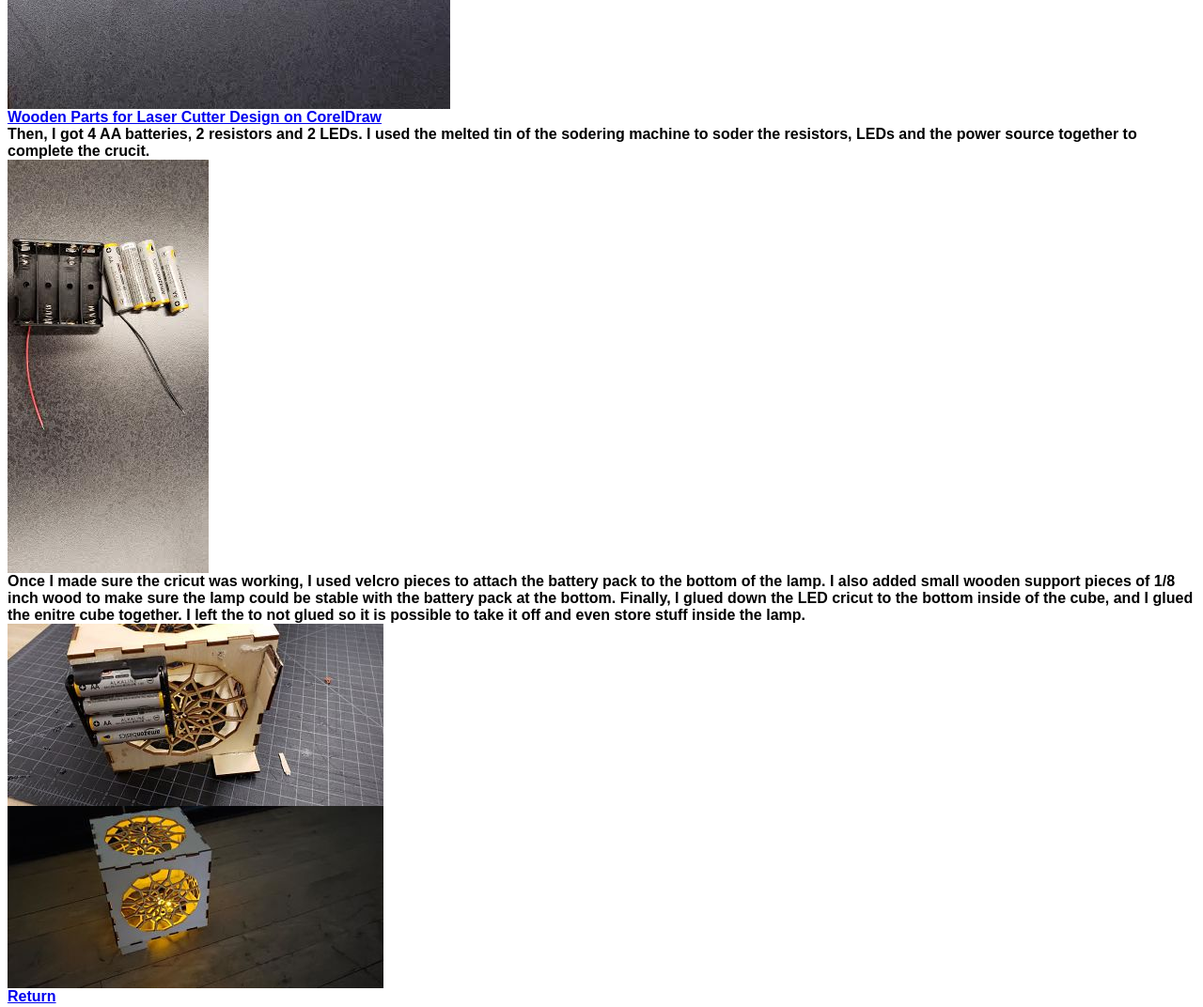
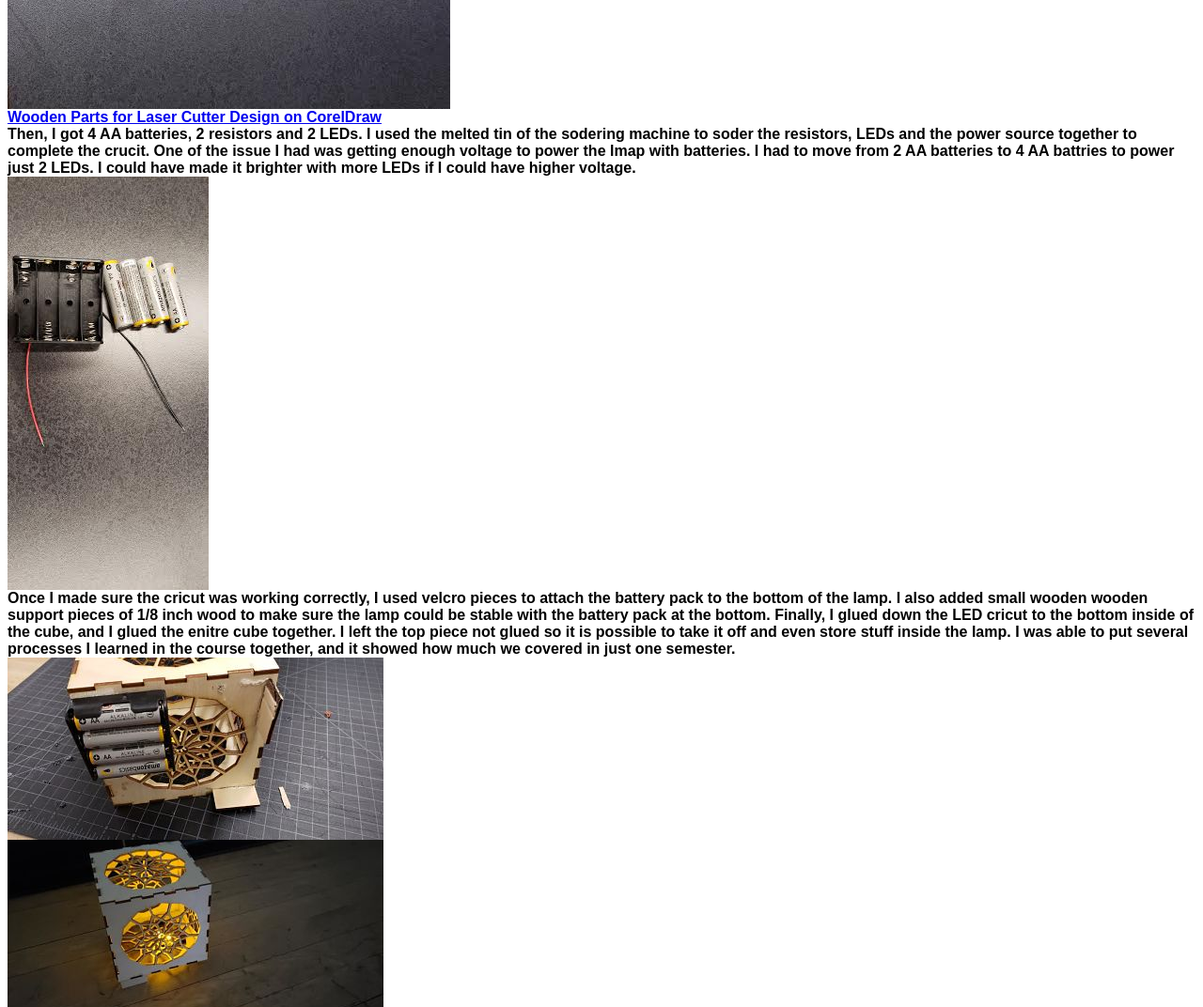
Before and after one commit to wrafab/shaheenr, a plain HTML site: page Rotation10.html in a window 1280 px wide. Shown: the part 1040-2112 px from the top of the page at 94% size. Drawn offline with Linux system fonts and the light colour scheme.

Commit message:
Update Rotation10.html

```diff
--- a/Rotation10.html
+++ b/Rotation10.html
@@ -25,14 +25,16 @@ p{font-family:arial;font-size:50%;}
    <il> <a href="Finalproject.cdr"> Wooden Parts for Laser Cutter Design on CorelDraw <a/>
   <br>
   Then, I got 4 AA batteries, 2 resistors and 2 LEDs. I used the melted tin of the sodering machine to soder the resistors, LEDs and the power source
-  together to complete the crucit.
+  together to complete the crucit. One of the issue I had was getting enough voltage to power the lmap with batteries. I had to move from 2 AA batteries to
+  4 AA battries to power just 2 LEDs. I could have made it brighter with more LEDs if I could have higher voltage.
     <br>
   <img src="lamp3.jpg">
     <br>
-  Once I made sure the cricut was working, I used velcro pieces to attach the battery pack to the bottom of the lamp. I also added small wooden
-    support pieces of 1/8 inch wood to make sure the lamp could be stable with the battery pack at the bottom. Finally, I glued down the LED
-    cricut to the bottom inside of the cube, and I glued the enitre cube together. I left the to not glued so it is possible to take it off
-    and even store stuff inside the lamp.
+  Once I made sure the cricut was working correctly, I used velcro pieces to attach the battery pack to the bottom of the lamp. I also added small wooden
+   wooden support pieces of 1/8 inch wood to make sure the lamp could be stable with the battery pack at the bottom. Finally, I glued down the LED
+    cricut to the bottom inside of the cube, and I glued the enitre cube together. I left the top piece not glued so it is possible to take it off
+    and even store stuff inside the lamp. I was able to put several processes I learned in the course together, and it showed how much we covered
+    in just one semester.
     <br>
       <img src="lamp4.jpg">
     <br>
```
